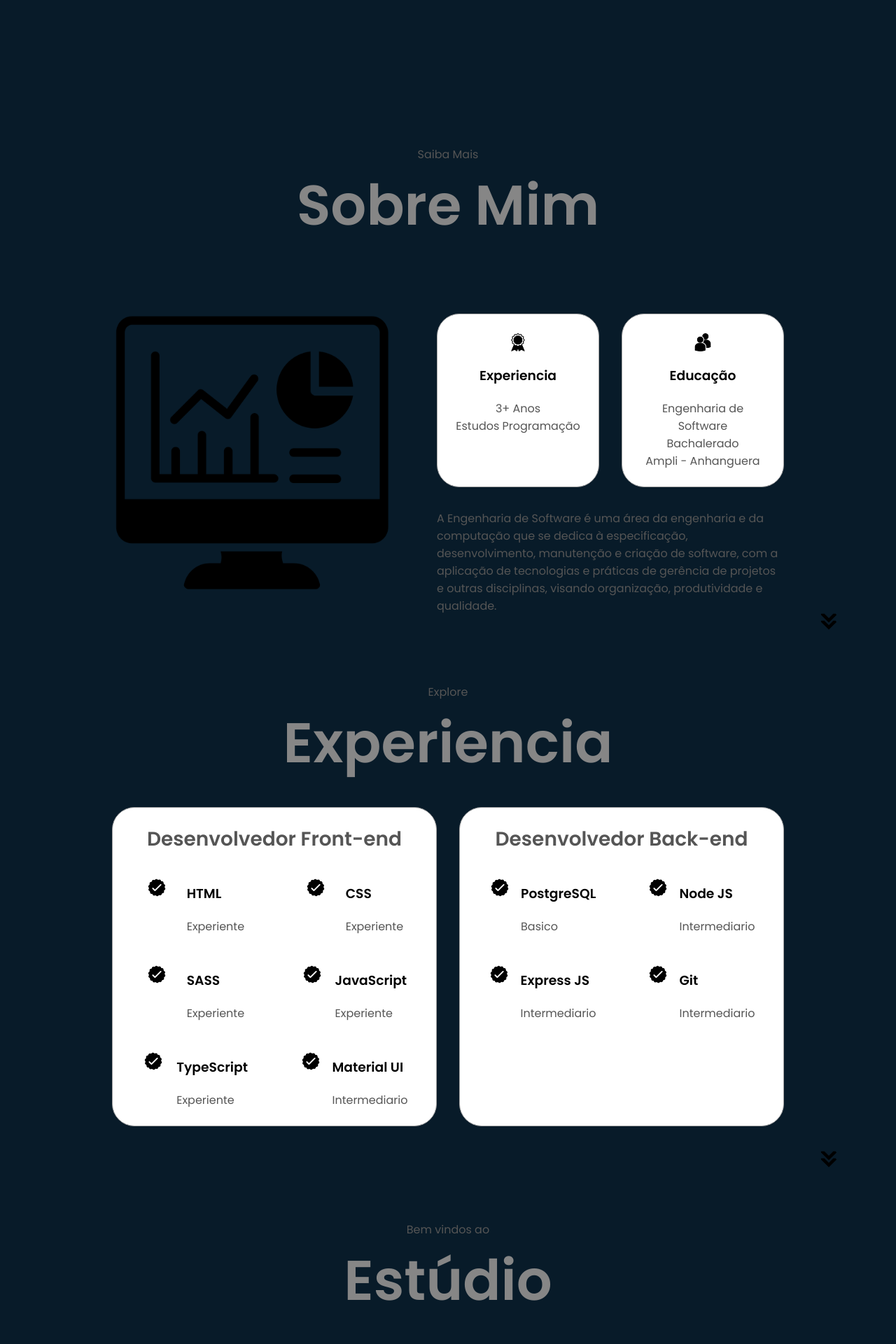
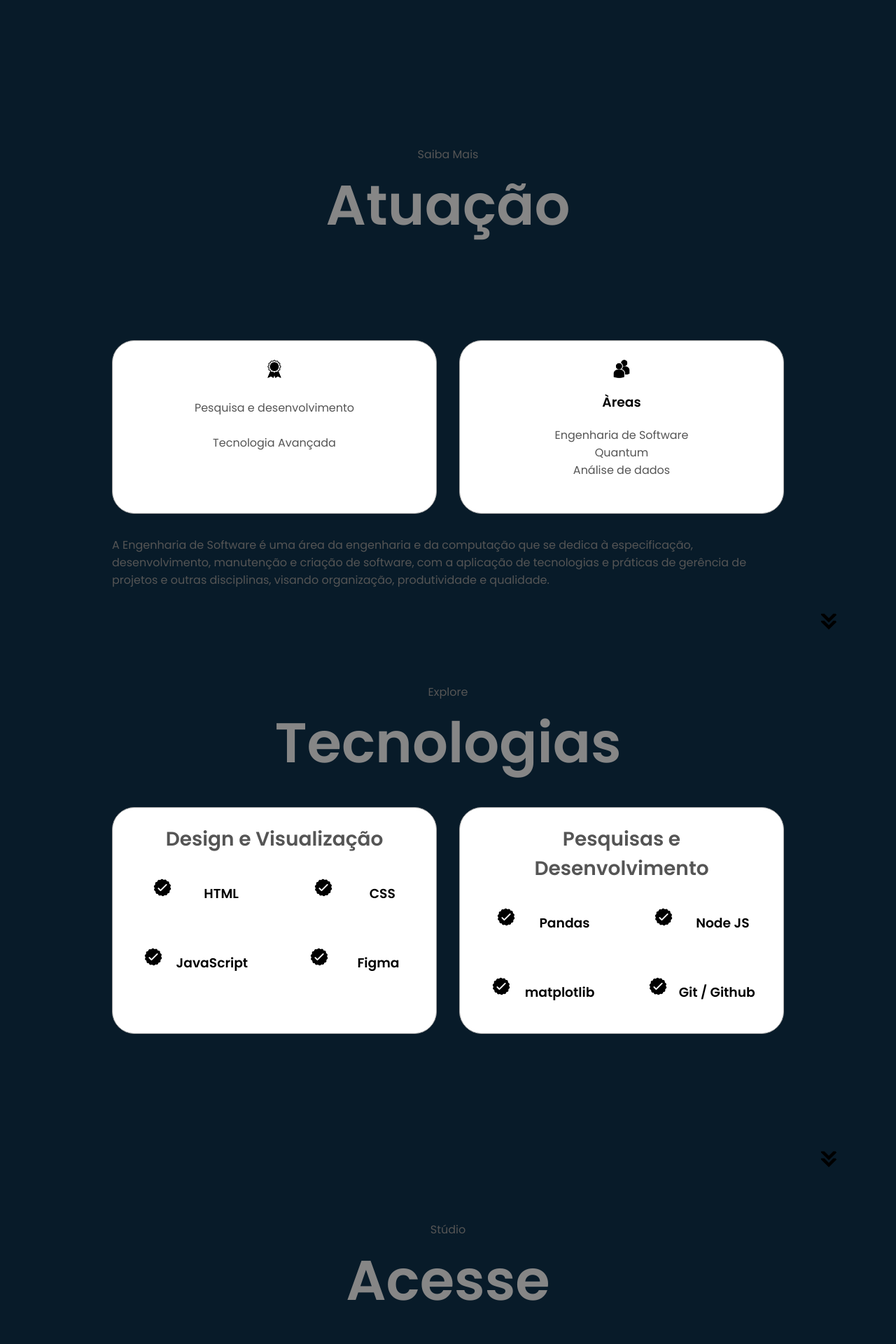
Before and after one commit to tiagojorgee/portfolio, a PHP site: page / in a window 1280 px wide. Shown: the part 720-2640 px from the top of the page at 70% size. Run offline with PHP 8.4, Linux system fonts and the light colour scheme.

Commit message:
atualizando
iniciando

```diff
--- a/index.html
+++ b/index.html
@@ -64,11 +64,12 @@
     </section>
     <section id="about">
       <p class="section__text__p1">Saiba Mais</p>
-      <h1 class="title">Sobre Mim</h1>
+      <h1 class="title">Atuação</h1>
       <div class="section-container">
-        <div class="section__pic-container">
+
+        <!--<div class="section__pic-container">
           <img src="/assets/visualizacao-de-dados.png" alt="">
-        </div>
+        </div>-->
         <div class="about-details-container">
           <div class="about-containers">
             <div class="details-container">
@@ -77,8 +78,8 @@
                 alt="Experience icon"
                 class="icon"
               />
-              <h3>Experiencia</h3>
-              <p>3+ Anos <br />Estudos Programação</p>
+              <h3></h3>
+              <p>Pesquisa e desenvolvimento<br /><br>Tecnologia Avançada</p>
             </div>
             <div class="details-container">
               <img
@@ -86,8 +87,9 @@
                 alt="Education icon"
                 class="icon"
               />
-              <h3>Educação</h3>
-              <p>Engenharia de Software<br> Bachalerado<br />Ampli - Anhanguera</p>
+              <h3>Àreas</h3>
+              <p>Engenharia de Software<br> Quantum<br /></p>
+              <p>Análise de dados<br> <br /></p>
             </div>
           </div>
           <div class="text-container">
@@ -106,11 +108,11 @@
     </section>
     <section id="experience">
       <p class="section__text__p1">Explore</p>
-      <h1 class="title">Experiencia</h1>
+      <h1 class="title">Tecnologias</h1>
       <div class="experience-details-container">
         <div class="about-containers">
           <div class="details-container">
-            <h2 class="experience-sub-title">Desenvolvedor Front-end</h2>
+            <h2 class="experience-sub-title">Design e Visualização</h2>
             <div class="article-container">
               <article>
                 <img
@@ -120,7 +122,7 @@
                 />
                 <div>
                   <h3>HTML</h3>
-                  <p>Experiente</p>
+                  <p></p>
                 </div>
               </article>
               <article>
@@ -131,20 +133,10 @@
                 />
                 <div>
                   <h3>CSS</h3>
-                  <p>Experiente</p>
+                  <p></p>
                 </div>
               </article>
-              <article>
-                <img
-                  src="./assets/checkmark.png"
-                  alt="Experience icon"
-                  class="icon"
-                />
-                <div>
-                  <h3>SASS</h3>
-                  <p>Experiente</p>
-                </div>
-              </article>
+
               <article>
                 <img
                   src="./assets/checkmark.png"
@@ -153,9 +145,10 @@
                 />
                 <div>
                   <h3>JavaScript</h3>
-                  <p>Experiente</p>
+                  <p></p>
                 </div>
               </article>
+
               <article>
                 <img
                   src="./assets/checkmark.png"
@@ -163,25 +156,14 @@
                   class="icon"
                 />
                 <div>
-                  <h3>TypeScript</h3>
-                  <p>Experiente</p>
-                </div>
-              </article>
-              <article>
-                <img
-                  src="./assets/checkmark.png"
-                  alt="Experience icon"
-                  class="icon"
-                />
-                <div>
-                  <h3>Material UI</h3>
-                  <p>Intermediario</p>
+                  <h3>Figma</h3>
+                  <p></p>
                 </div>
               </article>
             </div>
           </div>
           <div class="details-container">
-            <h2 class="experience-sub-title">Desenvolvedor Back-end</h2>
+            <h2 class="experience-sub-title">Pesquisas e Desenvolvimento</h2>
             <div class="article-container">
               <article>
                 <img
@@ -190,8 +172,8 @@
                   class="icon"
                 />
                 <div>
-                  <h3>PostgreSQL</h3>
-                  <p>Basico</p>
+                  <h3>Pandas</h3>
+                  <p></p>
                 </div>
               </article>
               <article>
@@ -202,7 +184,7 @@
                 />
                 <div>
                   <h3>Node JS</h3>
-                  <p>Intermediario</p>
+                  <p></p>
                 </div>
               </article>
               <article>
@@ -212,8 +194,8 @@
                   class="icon"
                 />
                 <div>
-                  <h3>Express JS</h3>
-                  <p>Intermediario</p>
+                  <h3>matplotlib</h3>
+                  <p></p>
                 </div>
               </article>
               <article>
@@ -223,8 +205,8 @@
                   class="icon"
                 />
                 <div>
-                  <h3>Git</h3>
-                  <p>Intermediario</p>
+                  <h3>Git / Github</h3>
+                  <p></p>
                 </div>
               </article>
             </div>
@@ -240,8 +222,8 @@
     </section>
     <section id="projects">
       <div class="escritorio">
-        <p class="section__text__p1">Bem vindos ao</p>
-      <h1 class="title">Estúdio </h1>
+        <p class="section__text__p1">Stúdio </p>
+      <h1 class="title">Acesse</h1>
 
       </div>
       <div class="experience-details-container">
@@ -265,7 +247,7 @@
               </button>
               <button
                 class="btn btn-color-2 project-btn"
-                onclick="location.href='C:\Users\PC\Documents\GitHub\portfolio\quantum.html'"
+                onclick="location.href='/paginas/quantum.html'"
               >
                 Acesse
               </button>
@@ -333,7 +315,7 @@
       />
     </section>
     <section id="contact">
-      <p class="section__text__p1">Entre em contato</p>
+      <p class="section__text__p1">Contato</p>
       <h1 class="title">Fale comigo</h1>
       <div class="contact-info-upper-container">
         <div class="contact-info-container">
@@ -365,7 +347,7 @@
           </ul>
         </div>
       </nav>
-      <p>Copyright &#169; 2023 Tiago Jorge. All Rights Reserved.</p>
+      <p>Copyright &#169; 2024 Tiago Jorge</p>
     </footer>
     <script src="script.js"></script>
   </body>
--- a/quantum.html
+++ b/paginas/quantum.html
@@ -3,9 +3,10 @@
 <head>
     <meta charset="UTF-8">
     <meta name="viewport" content="width=device-width, initial-scale=1.0">
-    <title>Document</title>
+    <title>Desenvolvimento Quântico</title>
+    <link rel="stylesheet" href="quantum.css">
 </head>
 <body>
-
+    <h1>Aguardando publicação do conteúdo...</h1>
 </body>
 </html>
--- a/style.css
+++ b/style.css
@@ -47,7 +47,7 @@ nav {
 }
 
 a {
-  color: black;
+  color: rgb(81, 83, 83);
   text-decoration: none;
   text-decoration-color: white;
 }
@@ -61,7 +61,7 @@ a:hover {
 
 .logo {
   font-size: 3rem;
-  color: rgb(145, 145, 145);
+  color: rgb(71, 74, 75);
 }
 
 .logo:hover {
@@ -99,9 +99,6 @@ a:hover {
   position: absolute;
   top: 100%;
   right: 0;
-  background: rgba(72, 106, 109, 0.178);
-  box-shadow: 0 8px 32px 0 rgba(117, 241, 250, 0.37),
-  0 16px 64px 0 rgba(6, 94, 177, 0.37);
   backdrop-filter: blur( 13.5px );
   -webkit-backdrop-filter: blur( 13.5px );
   border-radius: 10px;
@@ -424,7 +421,7 @@ article .icon {
 }
 
 .contact-info-container p {
-  font-size: larger;
+  font-size: 20px;
 }
 
 .contact-icon {
```
Also changed, not shown: paginas/quantum.css (added, +13 -0 lines).
